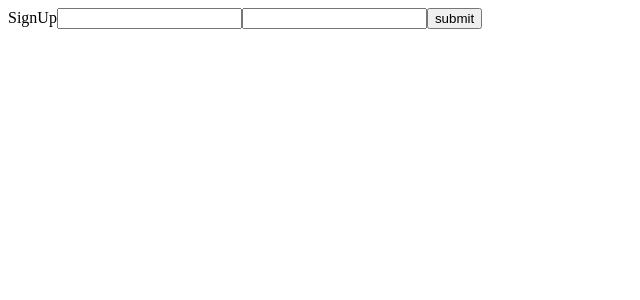
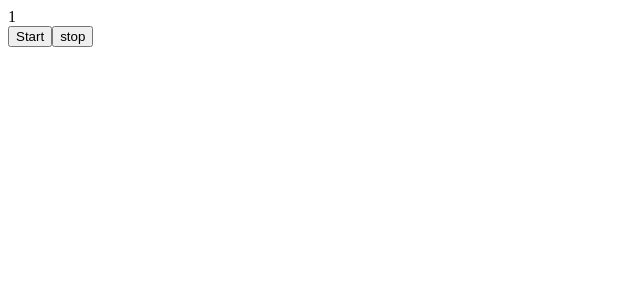
Before and after one commit to Nikhilkumarr-dev/SinglePageApplication, a React (Vite) app: page / in a window 1280 px wide. Shown: the top 300 px of the page, without its empty margins (0-640 px from the left). Built offline with nearby package versions, Linux system fonts and the light colour scheme.

Commit message:
2nd case of useref example using usestate

```diff
--- a/src/App.jsx
+++ b/src/App.jsx
@@ -1,18 +1,32 @@
+import { useState } from 'react'
 import './App.css'
-import { useRef } from 'react'
+
+//a clock with start and stop button
 function App(){
-  const inputref = useRef();
-  function focusOnInput()
+  const [currentCount,setCurrentCount]=useState(1);
+  const [timer,setTimer]=useState(0);
+  //this take rendering to update the value
+
+  function startClock()
   {
-    //document.getElementbyId("name");
-    inputref.current.focus();
+    let value = setInterval(function(){
+      setCurrentCount(c=>c+1);
+    },1000);
+    setTimer(value)
   }
+
+  function stopClock()
+  {
+    clearInterval(timer);
+  }
+
   return <div>
-    SignUp
-    <input ref={inputref} type={"text"}></input>
-    <input type={"text"}></input>
-    <button onClick={focusOnInput}>submit</button>
- </div>
+    {currentCount}
+    <br/>
+    <button onClick={startClock}>Start</button>
+    <button onClick={stopClock}>stop</button>
+  </div>
+
 }
 
 export default App
```
